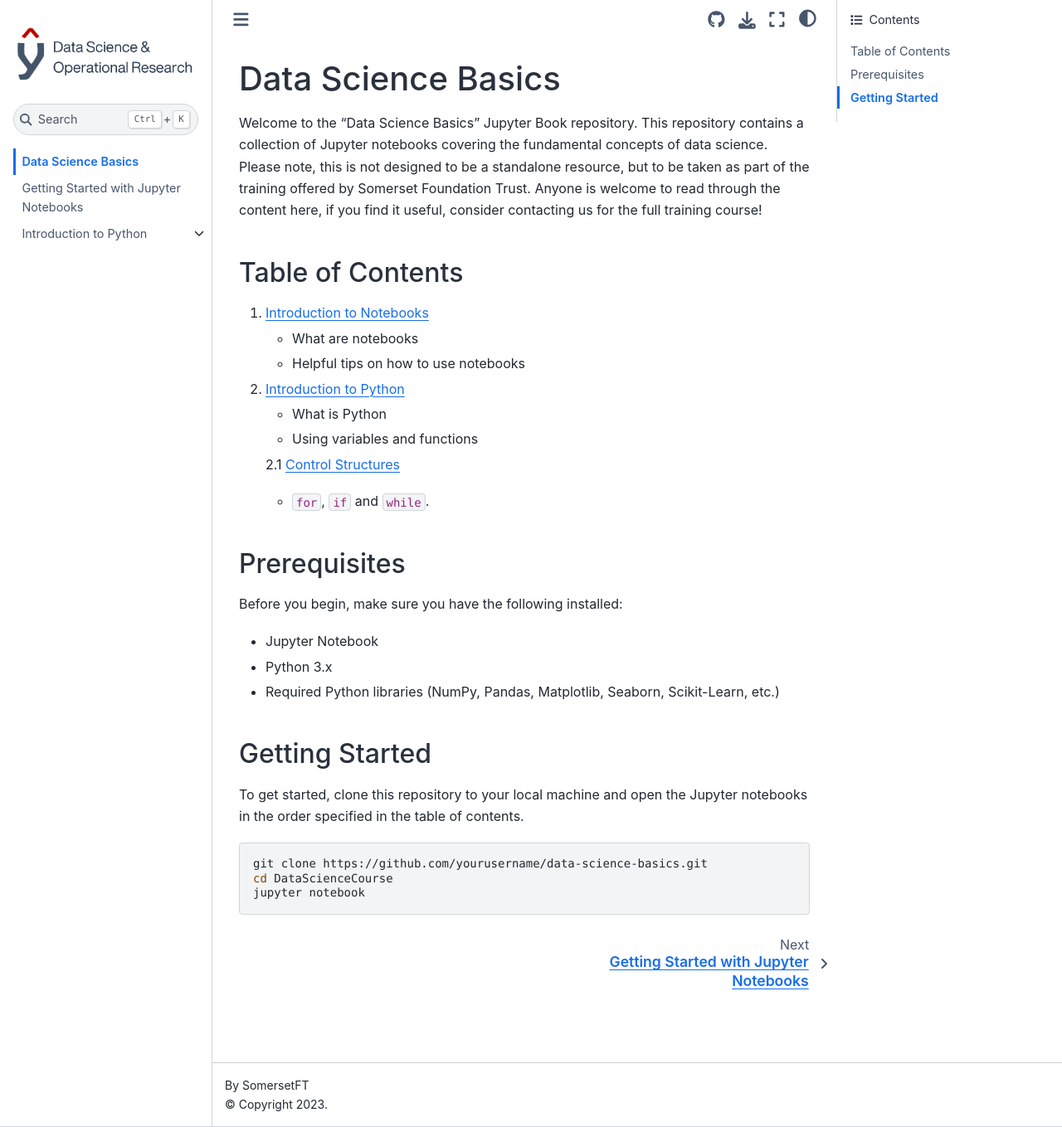
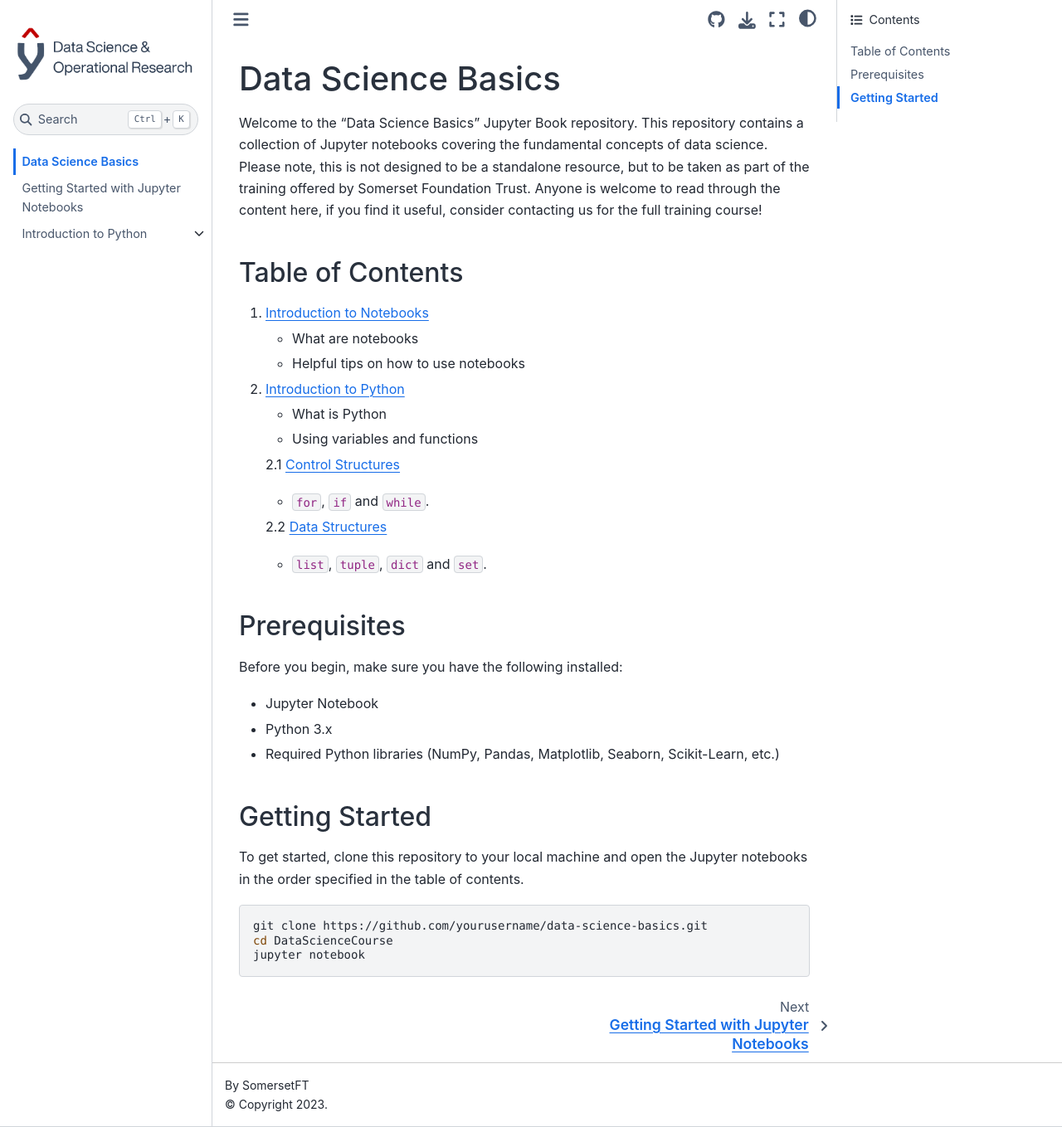
Before and after one commit to SomersetNHSFoundationTrust/DataScienceCourse, a Jupyter Book: the page built from README.md, in a window 1280 px wide and 1359 px high. Shown: the whole window at 83% size. Built offline with Jupyter Book 1.0.4 settings and Sphinx 7.4.7 and the Sphinx Book theme 1.1.4, drawn with Linux system fonts in a browser that asks for light colours.

Commit message:
Data Structures

```diff
--- a/README.md
+++ b/README.md
@@ -18,6 +18,9 @@ Anyone is welcome to read through the content here, if you find it useful, consi
    2.1 [Control Structures](Content/Introduction_to_Python2.ipynb)
    - `for`, `if` and `while`.
 
+   2.2 [Data Structures](Content/Introduction_to_Python3.ipynb)
+   - `list`, `tuple`, `dict` and `set`.
+
 ## Prerequisites
 
 Before you begin, make sure you have the following installed:
--- a/_toc.yml
+++ b/_toc.yml
@@ -5,3 +5,4 @@ chapters:
   - file: Content/Introduction_to_Python
     sections:
       - file: Content/Introduction_to_Python2
+      - file: Content/Introduction_to_Python3
```
Also changed, not shown: Content/Introduction_to_Python3.ipynb (added).
